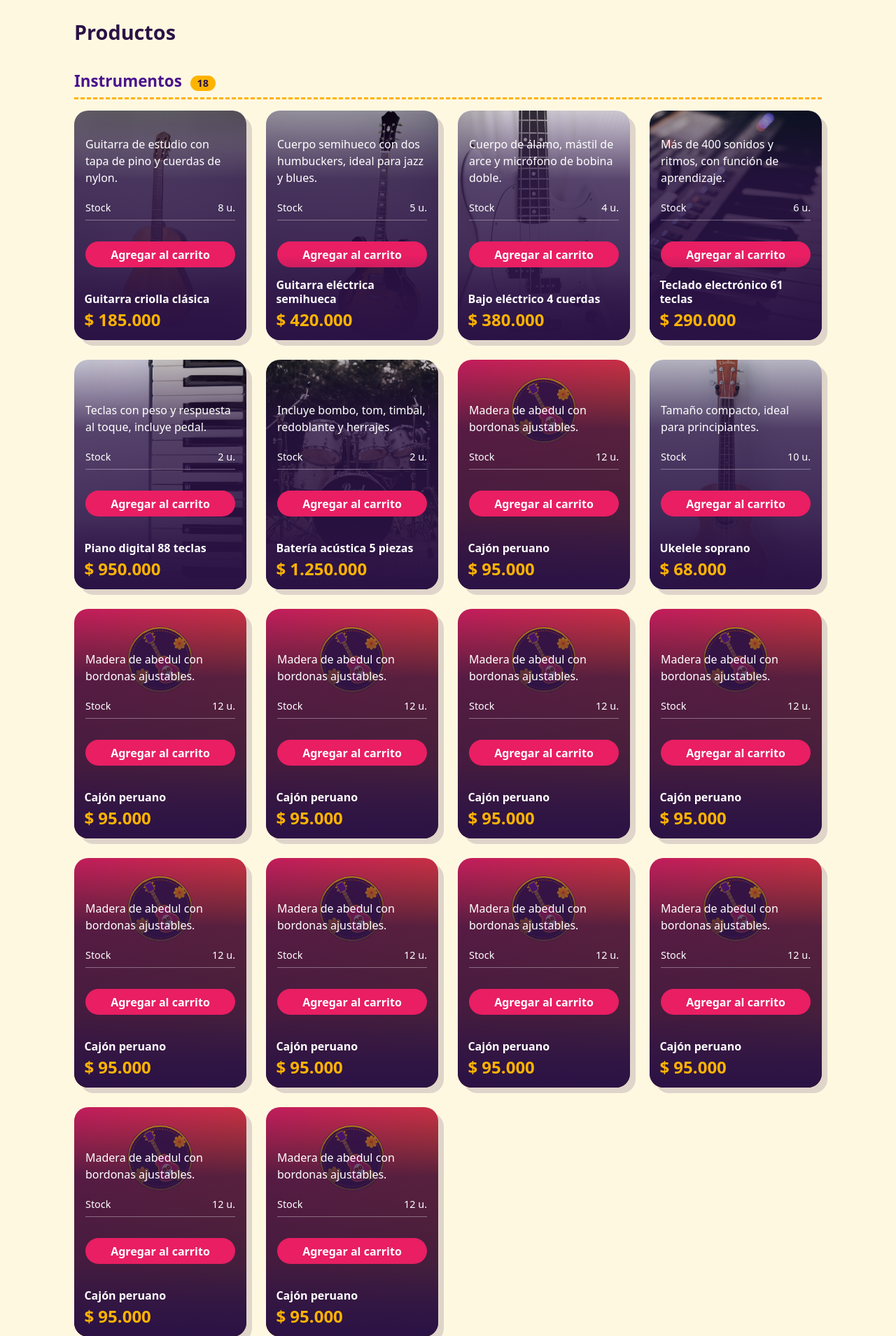
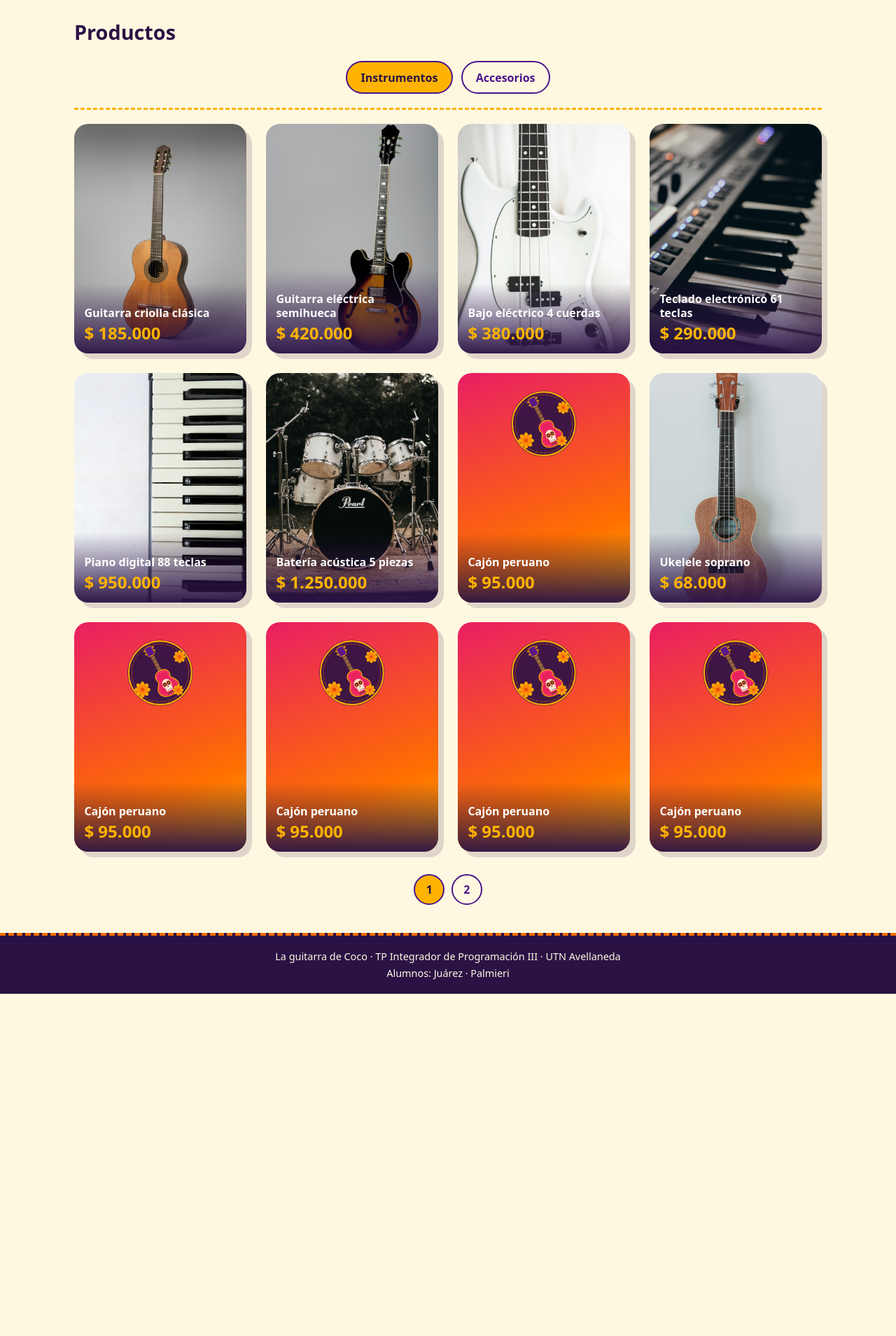
Before and after one commit to sebaStudy/TP-Programacion-III-Palmieri-Juarez, a Node server app: page /productos in a window 1280 px wide. Shown: the part 76-1985 px from the top of the page at 70% size. After the commit the page ends 1496 px from the top, so only its background shows below. Run offline with Node 20, Linux system fonts and the light colour scheme; data comes from the database, SQL or seed files in the repository; some libraries are stand-ins or nearby versions.

Commit message:
feat: se cambio la interfaz para filtrar entre productos y accesorios, y se implemento la paguinacion

```diff
--- a/backend/src/app.js
+++ b/backend/src/app.js
@@ -21,8 +21,9 @@ app.use('/uploads', express.static(path.join(__dirname, '..', 'uploads'))); // i
 app.use('/styles', express.static(path.join(frontendPath, 'styles')));
 app.use('/assets', express.static(path.join(frontendPath, 'assets')));
 app.use('/scrypts', express.static(path.join(frontendPath, 'scrypts')));
-app.get(Object.keys(frontendRoutes), (req, res, next) => {
-  const file = frontendRoutes[req.path];
+app.get([...Object.keys(frontendRoutes), '/productos/:pagina'], (req, res, next) => {
+  const ruta = /^\/productos\/\d+$/.test(req.path) ? '/productos' : req.path;
+  const file = frontendRoutes[ruta];
   if (!file) return next();
 
   res.sendFile(path.join(frontendPath, 'htmls', file), (error) => {
--- a/backend/src/views/partials/header.ejs
+++ b/backend/src/views/partials/header.ejs
@@ -1,6 +1,6 @@
 <%# Logo, nombre de la app y barra de navegación. Variable opcional: seccion ('dashboard' o 'nuevo') %>
 <header class="cabecera">
-  <a class="marca" href="/admin/dashboard">
+  <a class="marca" href="/">
     <img src="<%= sitio.logo %>" alt="Logo de <%= sitio.nombre %>">
     <span><%= sitio.nombre %></span>
   </a>
--- a/frontend/htmls/products.html
+++ b/frontend/htmls/products.html
@@ -33,6 +33,10 @@
         <div class="encabezado-pagina">
             <h1>Productos</h1>
         </div>
+        <div class="filtros-categoria" role="group" aria-label="Filtrar productos por categoría">
+            <button class="boton-categoria activo" type="button" data-categoria="Instrumentos" aria-pressed="true">Instrumentos</button>
+            <button class="boton-categoria" type="button" data-categoria="Accesorios" aria-pressed="false">Accesorios</button>
+        </div>
         <p id="estado-carga" role="status" aria-live="polite">Cargando productos...</p>
         <div id="listado-productos"></div>
     </main>
--- a/frontend/scrypts/products.js
+++ b/frontend/scrypts/products.js
@@ -1,7 +1,56 @@
 /* productos */
 const listado = document.getElementById('listado-productos');
 const estadoCarga = document.getElementById('estado-carga');
+const botonesCategoria = document.querySelectorAll('[data-categoria]');
 const LOGO = '/assets/img/logo.svg';
+const PRODUCTOS_POR_PAGINA = 12;
+let productosCargados = null;
+let categoriaSeleccionada = obtenerCategoriaDeRuta();
+let paginaSeleccionada = obtenerPaginaDeRuta();
+
+function obtenerCategoriaDeRuta() {
+    const categoria = new URLSearchParams(window.location.search).get('categoria');
+    return categoria === 'Accesorios' ? categoria : 'Instrumentos';
+}
+
+function obtenerPaginaDeRuta() {
+    const coincidencia = window.location.pathname.match(/^\/productos\/(\d+)\/?$/);
+    const pagina = coincidencia ? Number(coincidencia[1]) : 1;
+    const paginaValida = Number.isSafeInteger(pagina) && pagina > 0 ? pagina : 1;
+    if (coincidencia && window.location.pathname !== `/productos/${paginaValida}`) {
+        actualizarRuta(paginaValida);
+    }
+    return paginaValida;
+}
+
+function actualizarRuta(pagina) {
+    const parametros = new URLSearchParams({ categoria: categoriaSeleccionada });
+    const ruta = `/productos/${pagina}?${parametros}`;
+    window.history.replaceState(null, '', ruta);
+}
+
+botonesCategoria.forEach((boton) => {
+    const seleccionado = boton.dataset.categoria === categoriaSeleccionada;
+    boton.classList.toggle('activo', seleccionado);
+    boton.setAttribute('aria-pressed', String(seleccionado));
+});
+
+botonesCategoria.forEach((boton) => {
+    boton.addEventListener('click', () => {
+        categoriaSeleccionada = boton.dataset.categoria;
+        paginaSeleccionada = 1;
+        actualizarRuta(paginaSeleccionada);
+        botonesCategoria.forEach((otroBoton) => {
+            const seleccionado = otroBoton === boton;
+            otroBoton.classList.toggle('activo', seleccionado);
+            otroBoton.setAttribute('aria-pressed', String(seleccionado));
+        });
+        if (productosCargados !== null) {
+            mostrarProductos(productosCargados);
+        }
+    });
+});
+
 /* productos */
 function crearProducto(producto) {
     const tarjeta = document.createElement('article');
@@ -77,43 +126,58 @@ function crearProducto(producto) {
 }
 
 function mostrarProductos(productos) {
-    const categorias = new Map();
-    for (const producto of productos) {
-        const categoria = producto.category;
-        if (!categoria) {
+    const productosFiltrados = productos.filter((producto) => {
+        if (!producto.category) {
             throw new Error('Un producto no tiene una categoría asociada.');
         }
 
-        if (!categorias.has(categoria.id)) {
-            categorias.set(categoria.id, { nombre: categoria.nombre, productos: [] });
-        }
-        categorias.get(categoria.id).productos.push(producto);
+        return producto.category.nombre === categoriaSeleccionada;
+    });
+
+    listado.replaceChildren();
+    const totalPaginas = Math.ceil(productosFiltrados.length / PRODUCTOS_POR_PAGINA);
+    if (productosFiltrados.length === 0) {
+        estadoCarga.textContent = productos.length
+            ? 'No hay productos disponibles en esta categoría.'
+            : 'No hay productos disponibles en este momento.';
+        return;
     }
 
-    listado.replaceChildren();
-    for (const [id, categoria] of categorias) {
-        const seccion = document.createElement('section');
-        seccion.className = 'categoria';
+    if (paginaSeleccionada > totalPaginas) {
+        estadoCarga.textContent = 'No hay productos disponibles en esta página.';
+        return;
+    }
 
-        const titulo = document.createElement('h2');
-        titulo.textContent = categoria.nombre;
+    estadoCarga.textContent = '';
+    const grilla = document.createElement('div');
+    grilla.className = 'grilla';
+    const inicio = (paginaSeleccionada - 1) * PRODUCTOS_POR_PAGINA;
+    const productosPagina = productosFiltrados.slice(inicio, inicio + PRODUCTOS_POR_PAGINA);
+    for (const producto of productosPagina) {
+        grilla.append(crearProducto(producto));
+    }
+    listado.append(grilla);
+    listado.append(crearPaginacion(totalPaginas));
+}
 
-        const contador = document.createElement('span');
-        contador.className = 'contador';
-        contador.textContent = String(categoria.productos.length);
-        titulo.append(' ', contador);
+function crearPaginacion(totalPaginas) {
+    const navegacion = document.createElement('nav');
+    navegacion.className = 'paginacion';
+    navegacion.setAttribute('aria-label', 'Páginas de productos');
 
-        const grilla = document.createElement('div');
-        grilla.className = 'grilla';
-        for (const producto of categoria.productos) {
-            grilla.append(crearProducto(producto));
+    for (let pagina = 1; pagina <= totalPaginas; pagina += 1) {
+        const enlace = document.createElement('a');
+        enlace.className = 'boton-pagina';
+        enlace.href = `/productos/${pagina}?categoria=${encodeURIComponent(categoriaSeleccionada)}`;
+        enlace.textContent = String(pagina);
+        if (pagina === paginaSeleccionada) {
+            enlace.classList.add('activo');
+            enlace.setAttribute('aria-current', 'page');
         }
+        navegacion.append(enlace);
+    }
 
-        seccion.setAttribute('aria-labelledby', `categoria-${id}`);
-        titulo.id = `categoria-${id}`;
-        seccion.append(titulo, grilla);
-        listado.append(seccion);
-    }
+    return navegacion;
 }
 
 async function cargarProductos() {
@@ -141,10 +205,11 @@ async function cargarProductos() {
             pagina += 1;
         } while (pagina <= totalPaginas);
 
-        mostrarProductos(productos);
-        estadoCarga.textContent = productos.length
-            ? ''
-            : 'No hay productos disponibles en este momento.';
+        productosCargados = productos;
+        if (window.location.pathname === '/productos') {
+            actualizarRuta(paginaSeleccionada);
+        }
+        mostrarProductos(productosCargados);
     } catch (error) {
         console.error('Error al cargar productos:', error);
         estadoCarga.textContent = 'No se pudieron cargar los productos. Intenta nuevamente más tarde.';
--- a/frontend/styles/products.css
+++ b/frontend/styles/products.css
@@ -50,7 +50,7 @@ main {
 }
 
 /* Celulares */
-@media (max-width: 600px) {
+@media (max-width: 386px) {
   .cabecera { justify-content: center; text-align: center; }
   .nav { justify-content: center; }
 }
@@ -88,6 +88,70 @@ h2 {
   gap: 0.75rem;
 }
 
+.filtros-categoria {
+  display: flex;
+  flex-wrap: wrap;
+  justify-content: center;
+  gap: 0.75rem;
+  margin: 1.25rem 0;
+  padding-bottom: 1.25rem;
+  border-bottom: 3px dashed var(--cempasuchil);
+}
+
+.boton-categoria {
+  padding: 0.6rem 1.2rem;
+  color: var(--morado-titulo);
+  font: inherit;
+  font-weight: 600;
+  background: var(--transparente);
+  border: 2px solid var(--morado-titulo);
+  border-radius: 999px;
+  cursor: pointer;
+}
+
+.boton-categoria:hover,
+.boton-categoria.activo {
+  color: var(--texto-activo);
+  background: var(--cempasuchil);
+}
+
+.boton-categoria:focus-visible {
+  outline: 3px solid var(--naranja);
+  outline-offset: 3px;
+}
+
+.paginacion {
+  display: flex;
+  flex-wrap: wrap;
+  justify-content: center;
+  gap: 0.6rem;
+  margin: 2rem 0 1rem;
+}
+
+.boton-pagina {
+  display: inline-flex;
+  width: 2.75rem;
+  height: 2.75rem;
+  align-items: center;
+  justify-content: center;
+  color: var(--morado-titulo);
+  font-weight: 600;
+  text-decoration: none;
+  border: 2px solid var(--morado-titulo);
+  border-radius: 50%;
+}
+
+.boton-pagina:hover,
+.boton-pagina.activo {
+  color: var(--texto-activo);
+  background: var(--cempasuchil);
+}
+
+.boton-pagina:focus-visible {
+  outline: 3px solid var(--naranja);
+  outline-offset: 3px;
+}
+
 .boton {
   display: inline-block;
   padding: 0.6rem 1.2rem;
@@ -108,7 +172,7 @@ h2 {
 /* Tarjetas de producto */
 .grilla {
   display: grid;
-  grid-template-columns: repeat(auto-fill, minmax(230px, 1fr));
+  grid-template-columns: repeat(auto-fill, minmax(min(230px, calc((100% - 1.75rem) / 2)), 1fr));
   gap: 1.75rem;
 }
 
@@ -187,10 +251,6 @@ h2 {
 .tarjeta:hover .tarjeta-cuerpo,
 .tarjeta:focus-within .tarjeta-cuerpo {
   transform: translateY(0);
-}
-
-@media (hover: none) {
-  .tarjeta-cuerpo { transform: translateY(0); }
 }
 
 .tarjeta-cuerpo .descripcion {
```
Also changed, not shown: backend/public/css/admin.css (+2 -6 lines).
